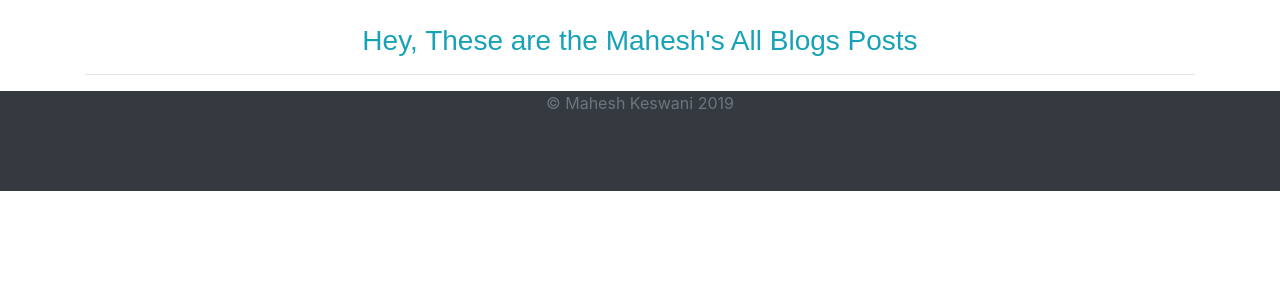
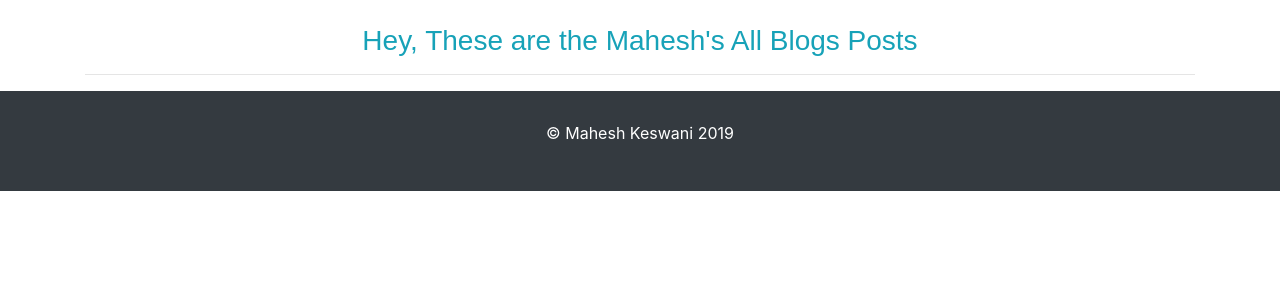
Before and after one commit to mahesh-keswani/My-portfolio-webiste-code, a Django app: page /blog/ in a window 1280 px wide. Shown: the part 56-356 px from the top of the page. Run offline with Django 3.2, Linux system fonts and the light colour scheme; data that the repository does not hold is empty; some libraries are stand-ins or nearby versions.

```diff
--- a/templates/base.html
+++ b/templates/base.html
@@ -51,10 +51,10 @@
     {% endblock %}
 </body>
 
-<footer class="text-muted" style="margin-bottom: 0%;">
+<footer class="text-muted" style="margin-bottom: 0%;position: relative;left: 0;bottom: 0;width: 100%;">
   <div class="container-fluid bg-dark" style="height: 100px">
 
-    <p class="text-center">&copy; Mahesh Keswani {% now "Y" %}</p>
+    <p class="text-center" style="color: white;padding-top: 30px;">&copy; Mahesh Keswani {% now "Y" %}</p>
 
   </div>
 </footer>
```
